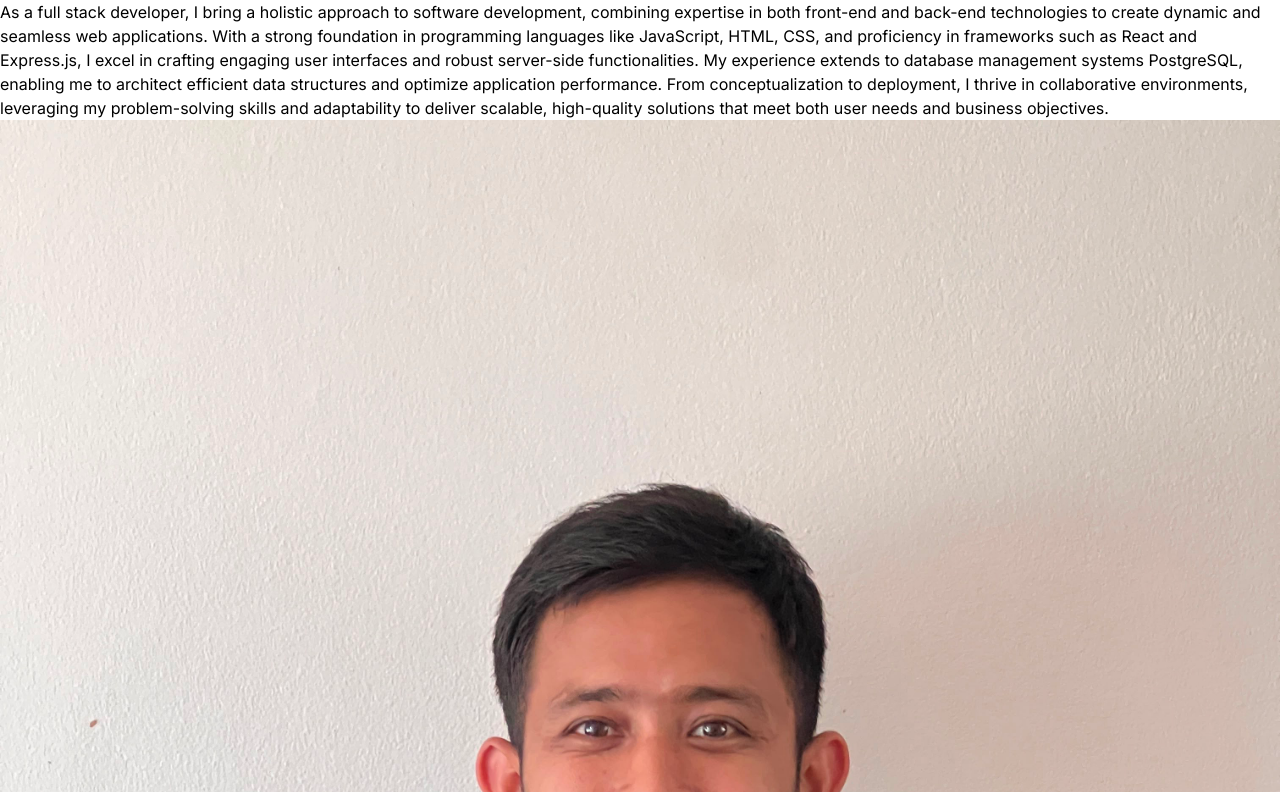
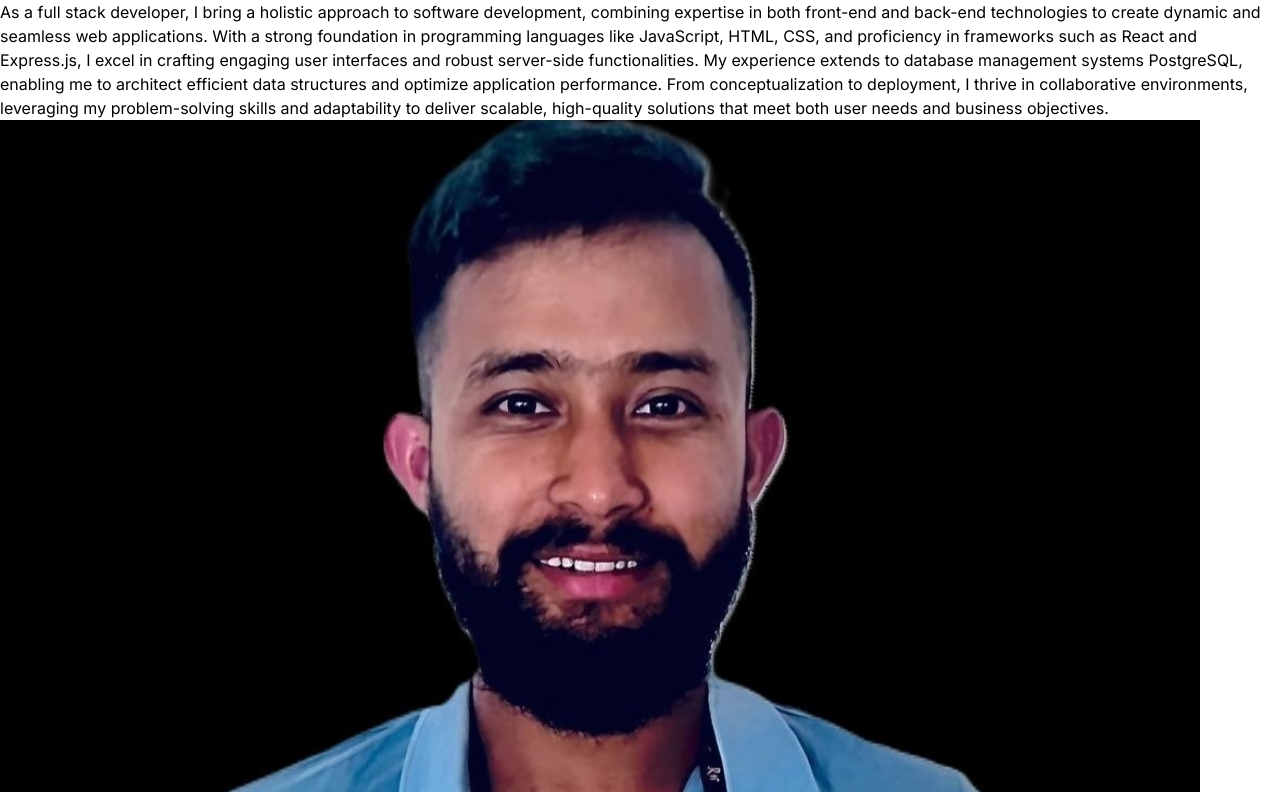
Before and after one commit to utsavcoder77/portfolio-utsav, a React (Vite) app in the folder frontend/: page / in a window 1280 px wide. Shown: the part 588-1380 px from the top of the page. Built offline with nearby package versions, Linux system fonts and the light colour scheme; no server answers.

Commit message:
updated photo

```diff
--- a/frontend/src/components/Hero.jsx
+++ b/frontend/src/components/Hero.jsx
@@ -1,5 +1,5 @@
 import { HERO_CONTENT } from "../constants/index.js";
-import ProfilePic from "../assets/images/utsav_new_profile_photo.jpg";
+import ProfilePic from "../assets/images/utsavProfile.jpg";
 
 function Hero() {
   return (
@@ -18,7 +18,7 @@ function Hero() {
         </div>
         <figure className="self-center md:self-start">
           <img
-            className="md:w-[250px] mix-blend-screen"
+            className="md:w-[250px] mix-blend-screen bg-black"
             src={ProfilePic}
             alt="profile"
           />
```
